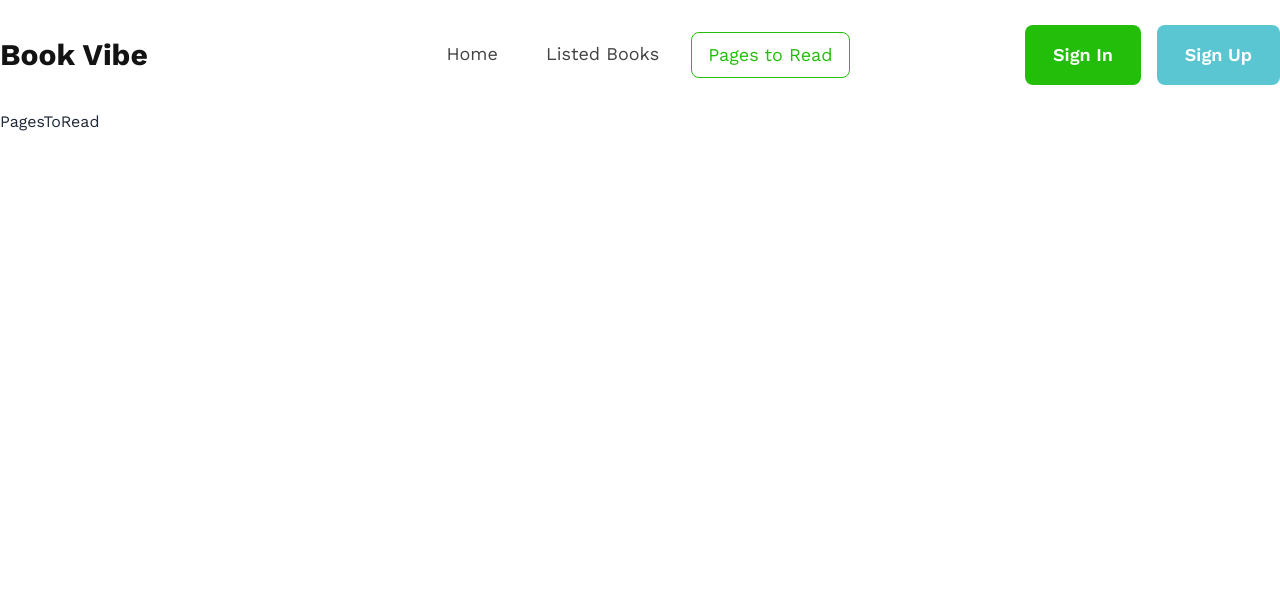
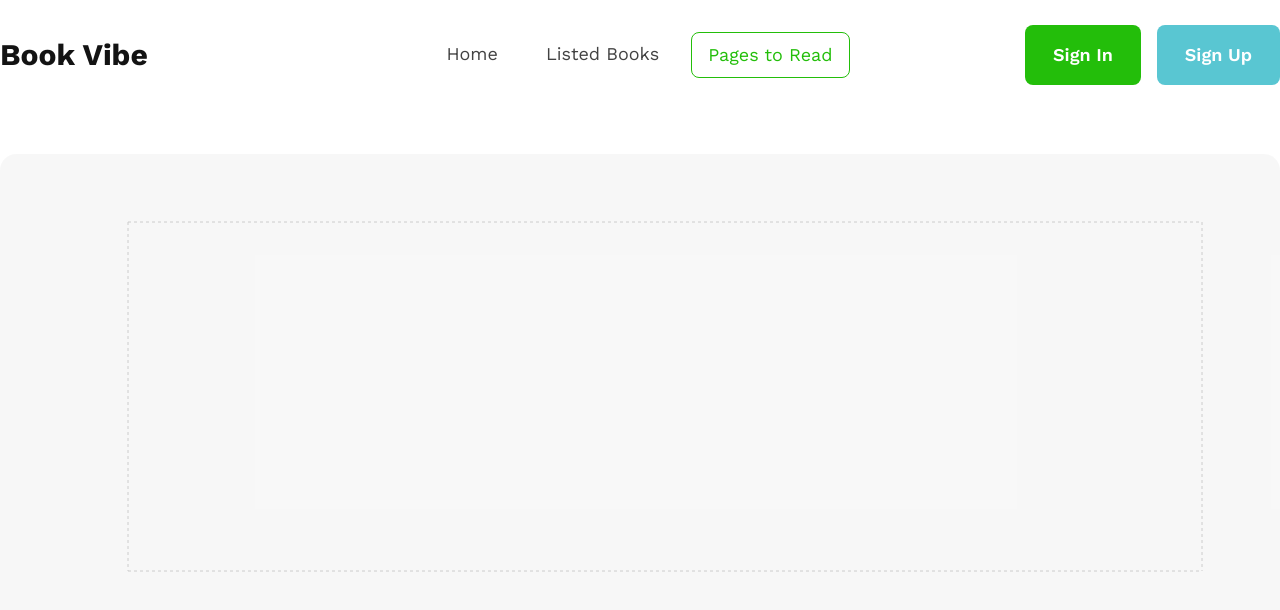
Before and after one commit to Shazzadhossensunny/book-vibe, a React (Vite) app: page /pagesToRead in a window 1280 px wide. Shown: the top 610 px of the page. Built offline with nearby package versions, Linux system fonts and the light colour scheme; a web font is replaced by a local one.

Commit message:
pages to read page complete

```diff
--- a/package.json
+++ b/package.json
@@ -17,6 +17,7 @@
     "react-icons": "^5.0.1",
     "react-router-dom": "^6.22.3",
     "react-tabs": "^6.0.2",
+    "recharts": "^2.12.3",
     "sort-by": "^1.2.0"
   },
   "devDependencies": {
--- a/src/pages/PagesToRead/PagesToRead.jsx
+++ b/src/pages/PagesToRead/PagesToRead.jsx
@@ -1,7 +1,64 @@
+import { ResponsiveContainer } from "recharts";
+import { BarChart, Bar, Cell, XAxis, YAxis, CartesianGrid } from "recharts";
+import { getRead } from "../../utility/localStorage";
+const colors = ["#0085F6", "#00C29C", "#FBB929", "#FC8042", "#FB0100", "pink"];
 
+const value = getRead();
+const data = value.map((item) => ({
+  name: item.bookName,
+  uv: item.totalPages,
+}));
+
+const getPath = (x, y, width, height) => {
+  return `M${x},${y + height}C${x + width / 3},${y + height} ${x + width / 2},${
+    y + height / 3
+  }
+  ${x + width / 2}, ${y}
+  C${x + width / 2},${y + height / 3} ${x + (2 * width) / 3},${y + height} ${
+    x + width
+  }, ${y + height}
+  Z`;
+};
+
+const TriangleBar = (props) => {
+  const { fill, x, y, width, height } = props;
+
+  return <path d={getPath(x, y, width, height)} stroke="none" fill={fill} />;
+};
 
 export default function PagesToRead() {
   return (
-    <div>PagesToRead</div>
-  )
+    <div
+      className="bg-[#13131308] rounded-2xl p-5 lg:p-12 mt-11"
+      style={{ width: "100%", height: 500 }}
+    >
+      <ResponsiveContainer>
+        <BarChart
+          width={500}
+          height={300}
+          data={data}
+          margin={{
+            top: 20,
+            right: 30,
+            left: 20,
+            bottom: 5,
+          }}
+        >
+          <CartesianGrid strokeDasharray="3 3" />
+          <XAxis dataKey="name" />
+          <YAxis />
+          <Bar
+            dataKey="uv"
+            fill="#8884d8"
+            shape={<TriangleBar />}
+            label={{ position: "top" }}
+          >
+            {data.map((entry, index) => (
+              <Cell key={`cell-${index}`} fill={colors[index % 20]} />
+            ))}
+          </Bar>
+        </BarChart>
+      </ResponsiveContainer>
+    </div>
+  );
 }
```
Also changed, not shown: 1 other file (tests, documents, lock files or other folders).
